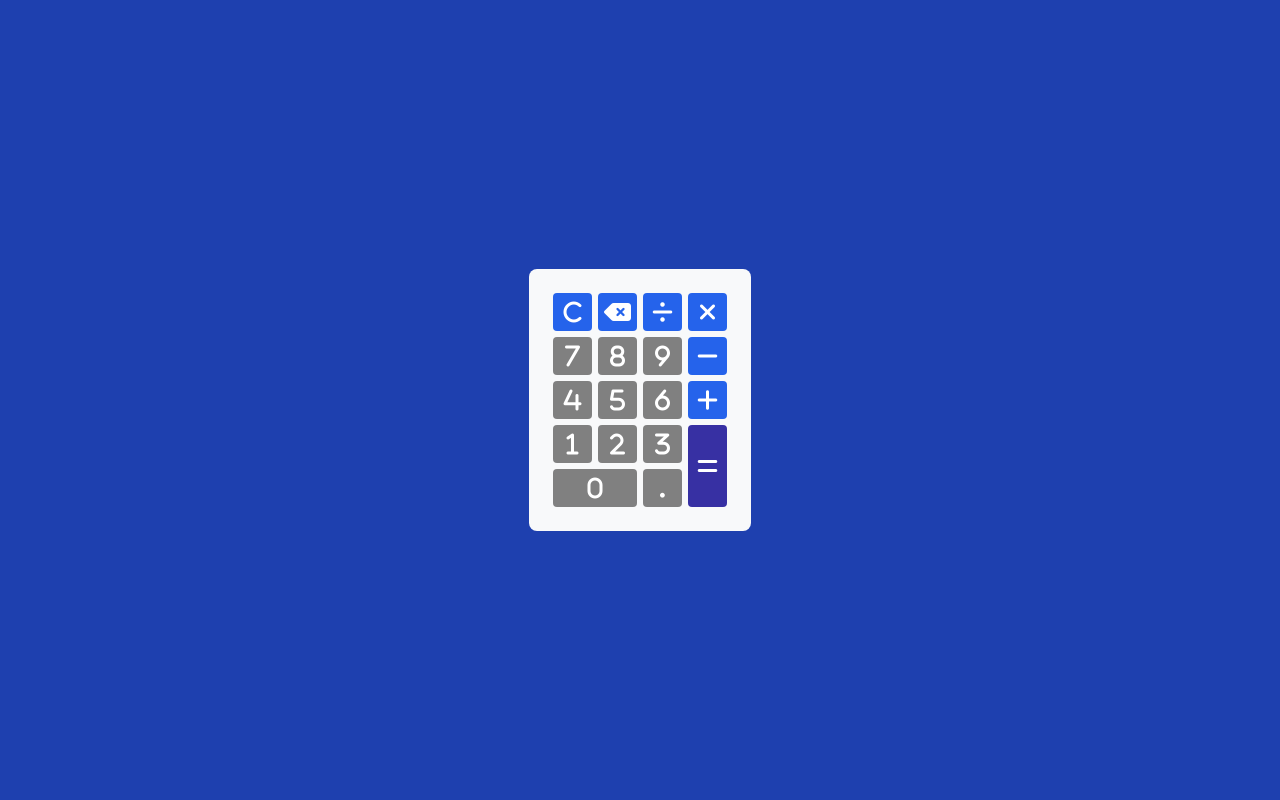
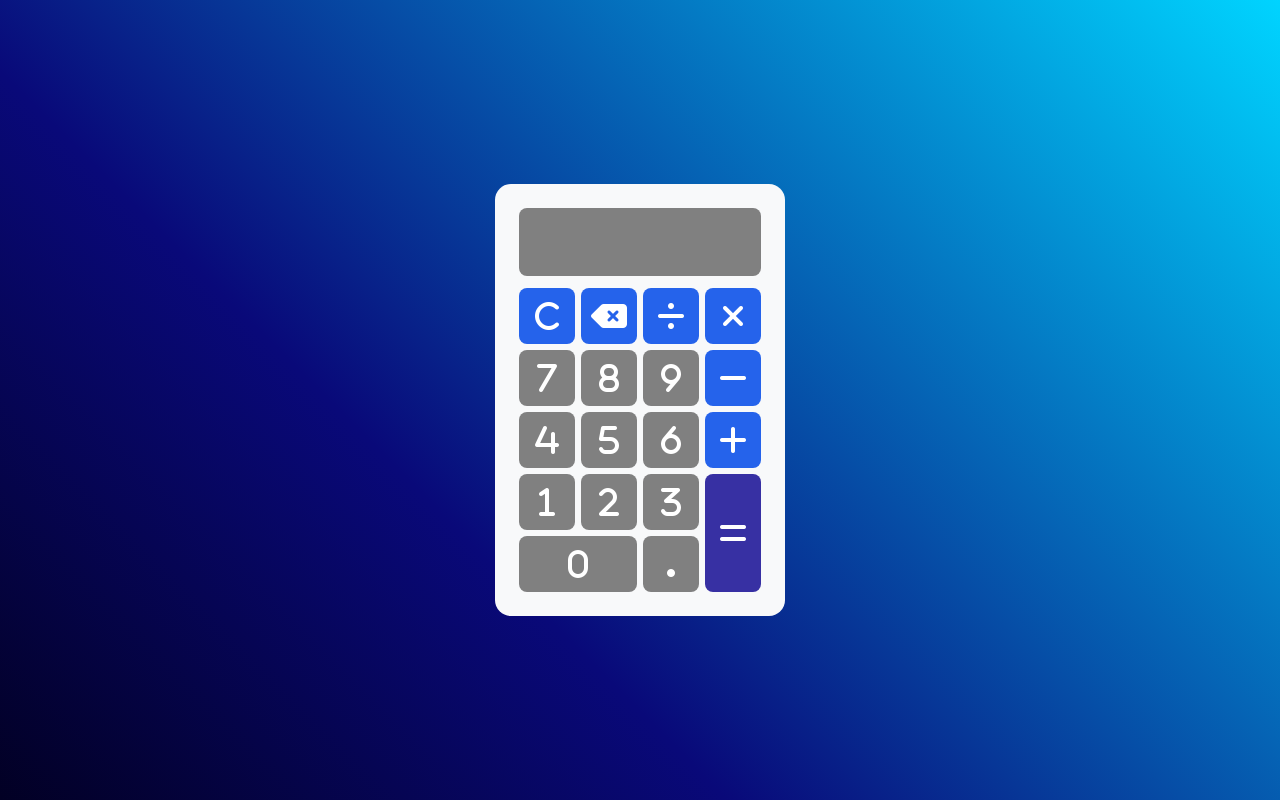
Before and after one commit to eriveltondasilva/calculadora.ts, a website: page index.html in a window 1280 px wide. Drawn offline with nearby package versions, Linux system fonts and the light colour scheme.

Commit message:
refatoração

```diff
--- a/index.html
+++ b/index.html
@@ -1,5 +1,5 @@
 <!DOCTYPE html>
-<html lang="pt-BR">
+<html class="dark" lang="pt-BR">
 
 <head>
     <meta charset="UTF-8" />
@@ -31,8 +31,8 @@
     <main class="background bg-light">
 
         <section class="screen">
+
             <div class="screen__operation"></div>
-
             <div class="screen__result"></div>
 
         </section>
--- a/src/main.scss
+++ b/src/main.scss
@@ -1,15 +1,22 @@
 @charset "utf-8";
 
-// #variáveis
+// ---------------
+// # Variáveis
+// ---------------
 
 // color
 $primary: #2563eb;
 $primary-variant: #3730a3;
 $secondary: gray;
 
-// #mixin
+// ---------------
+// # Mixin
+// ---------------
 
-// #base
+// ---------------
+// # Base
+// ---------------
+
 html {
     box-sizing: border-box;
     font-size: 16px;
@@ -21,13 +28,15 @@ html {
     box-sizing: inherit;
 }
 
-// #layout
+// ---------------
+// # Layout
+// ---------------
+
 #body {
     display: grid;
     height: 100vh;
     place-items: center;
     width: 100%;
-    background-color: #1e40af;
 }
 
 .keyboard {
@@ -58,16 +67,48 @@ html {
     }
 }
 
-// #componentes
+// ---------------
+// # Componentes
+// ---------------
 
-.key {
-    border-radius: 4px;
-    border-style: none;
-    color: white;
-    font-size: 1.5rem;
+.screen {
+    padding: 34px 6px;
+    margin-bottom: 12px;
+    border-radius: 8px;
 }
 
 .key {
+    padding: 4px 10px;
+    border-radius: 8px;
+    border-style: none;
+    font-size: 2rem;
+}
+
+.background {
+    border-radius: 16px;
+    padding: 24px;
+}
+
+.i-circle {
+    font-size: 0.25em;
+}
+
+// ---------------
+// # Tema default
+// ---------------
+
+#body {
+    background-color: rgb(2, 0, 36);
+    background: linear-gradient(45deg, rgba(2, 0, 36, 1) 0%, rgba(9, 9, 121, 1) 35%, rgba(0, 212, 255, 1) 100%);
+}
+
+.screen {
+    background-color: gray;
+}
+
+.key {
+    color: white;
+
     &__number {
         background-color: $secondary;
     }
@@ -78,12 +119,3 @@ html {
         background-color: $primary-variant;
     }
 }
-
-.background {
-    border-radius: 8px;
-    padding: 1.5rem;
-}
-
-.i-circle {
-    font-size: 0.3rem;
-}
```
Also changed, not shown: dist/css/main.css, dist/css/main.min.css.
